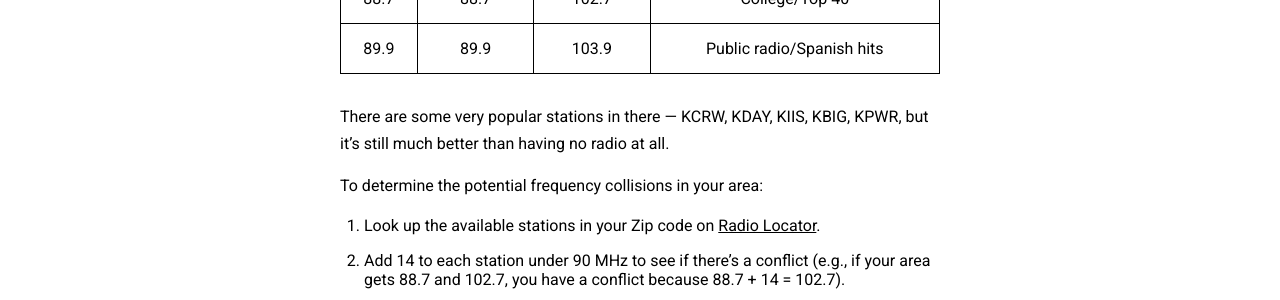
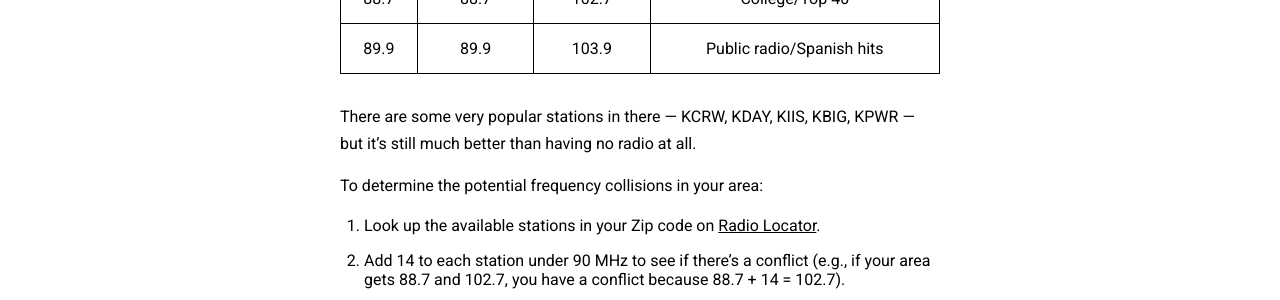
Before and after one commit to prestia/mediumtonys, a Jekyll site: the page built from _posts/2023-8-30-beat-fm-band-expander.md, in a window 1280 px wide and 900 px high, scrolled down 2563 px. Shown: the part 153-453 px from the top of the window. Built offline with Jekyll 4.4.1, drawn with Linux system fonts in a browser that asks for light colours; nearby versions of some CDN libraries.

```diff
--- a/_posts/2023-8-30-beat-fm-band-expander.md
+++ b/_posts/2023-8-30-beat-fm-band-expander.md
@@ -53,7 +53,7 @@ For exmaple, based on [Radio Locator](https://radio-locator.com/cgi-bin/locate?s
 | 88.7 | 88.7 | 102.7 | College/Top 40 |
 | 89.9 | 89.9 | 103.9 | Public radio/Spanish hits |
 
-There are some very popular stations in there — KCRW, KDAY, KIIS, KBIG, KPWR, but it's still much better than having no radio at all.
+There are some very popular stations in there — KCRW, KDAY, KIIS, KBIG, KPWR — but it's still much better than having no radio at all.
 
 To determine the potential frequency collisions in your area:
 1. Look up the available stations in your Zip code on [Radio Locator](https://radio-locator.com/).
```
